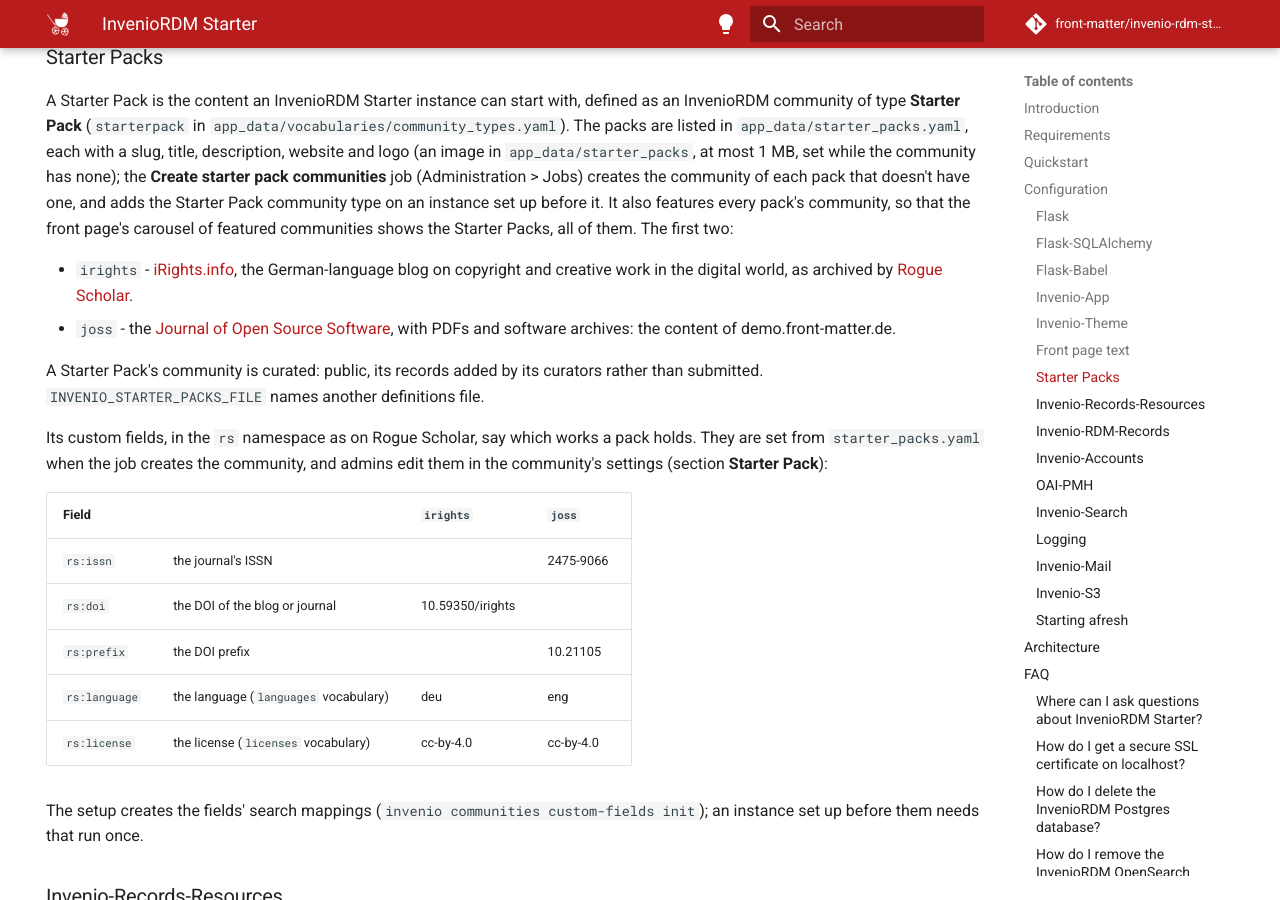
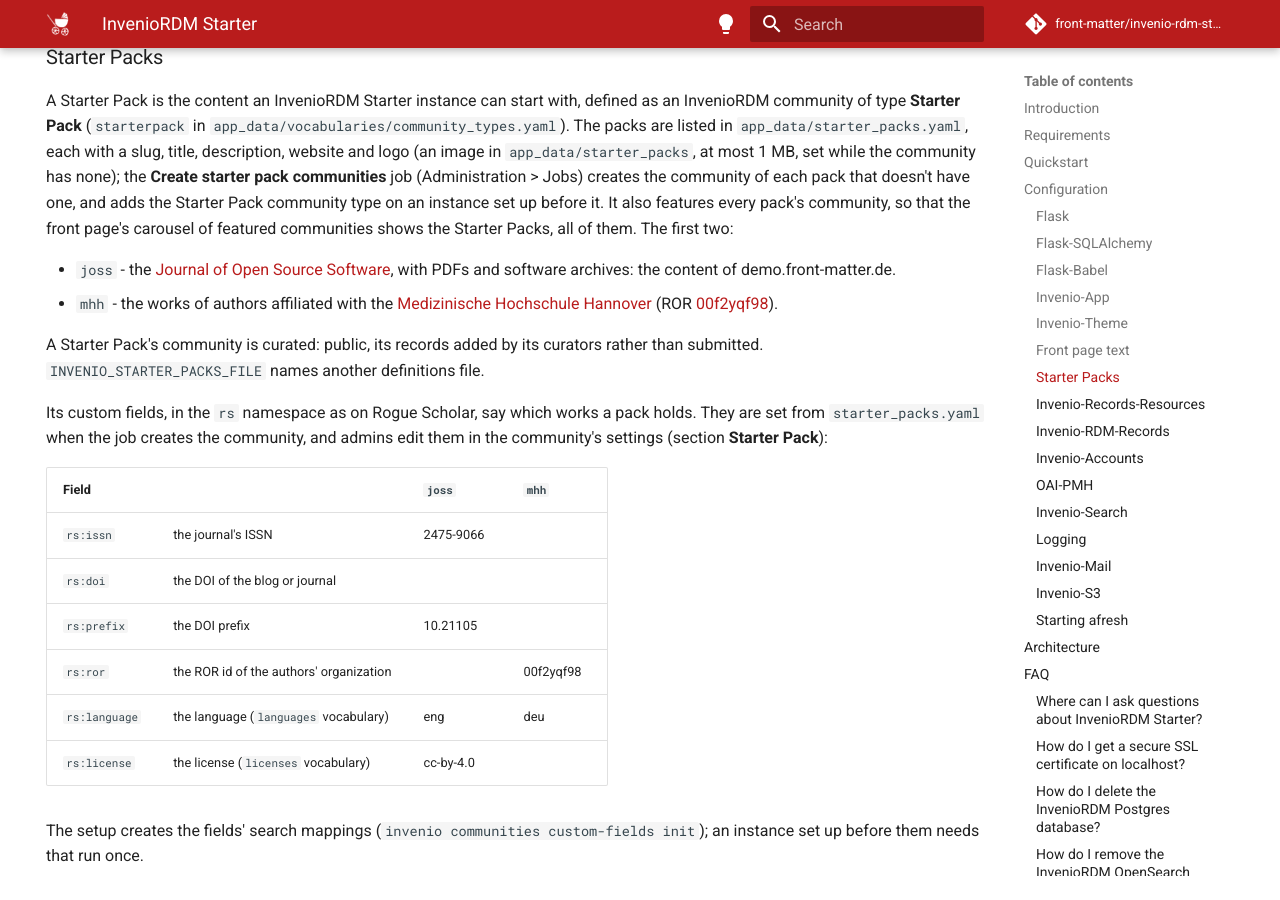
Before and after one commit to front-matter/invenio-rdm-starter, an MkDocs documentation site: the page built from docs/index.md, in a window 1280 px wide and 900 px high, scrolled down 3993 px. Built offline with MkDocs 1.6.1 and Material for MkDocs 9.7.7, drawn with Linux system fonts in a browser that asks for light colours; comment, search, counter and statistics services are not loaded.

Commit message:
feat: MHH starter pack in place of iRights, by a new rs:ror field
The works of authors affiliated with the Medizinische Hochschule
Hannover, selected by the organization's ROR id in a new rs:ror
community field. Logo: the square 512x512 icon of mhh.de.

```diff
--- a/docs/index.md
+++ b/docs/index.md
@@ -104,20 +104,21 @@ The front page's carousel shows the featured communities, the Starter Packs, und
 
 A Starter Pack is the content an InvenioRDM Starter instance can start with, defined as an InvenioRDM community of type **Starter Pack** (`starterpack` in `app_data/vocabularies/community_types.yaml`). The packs are listed in `app_data/starter_packs.yaml`, each with a slug, title, description, website and logo (an image in `app_data/starter_packs`, at most 1 MB, set while the community has none); the **Create starter pack communities** job (Administration > Jobs) creates the community of each pack that doesn't have one, and adds the Starter Pack community type on an instance set up before it. It also features every pack's community, so that the front page's carousel of featured communities shows the Starter Packs, all of them. The first two:
 
-* `irights` - [iRights.info](https://irights.info), the German-language blog on copyright and creative work in the digital world, as archived by [Rogue Scholar](https://rogue-scholar.org).
 * `joss` - the [Journal of Open Source Software](https://joss.theoj.org), with PDFs and software archives: the content of demo.front-matter.de.
+* `mhh` - the works of authors affiliated with the [Medizinische Hochschule Hannover](https://www.mhh.de) (ROR [00f2yqf98](https://ror.org/00f2yqf98)).
 
 A Starter Pack's community is curated: public, its records added by its curators rather than submitted. `INVENIO_STARTER_PACKS_FILE` names another definitions file.
 
 Its custom fields, in the `rs` namespace as on Rogue Scholar, say which works a pack holds. They are set from `starter_packs.yaml` when the job creates the community, and admins edit them in the community's settings (section **Starter Pack**):
 
-| Field | | `irights` | `joss` |
+| Field | | `joss` | `mhh` |
 | --- | --- | --- | --- |
-| `rs:issn` | the journal's ISSN | | 2475-9066 |
-| `rs:doi` | the DOI of the blog or journal | 10.59350/irights | |
-| `rs:prefix` | the DOI prefix | | 10.21105 |
-| `rs:language` | the language (`languages` vocabulary) | deu | eng |
-| `rs:license` | the license (`licenses` vocabulary) | cc-by-4.0 | cc-by-4.0 |
+| `rs:issn` | the journal's ISSN | 2475-9066 | |
+| `rs:doi` | the DOI of the blog or journal | | |
+| `rs:prefix` | the DOI prefix | 10.21105 | |
+| `rs:ror` | the ROR id of the authors' organization | | 00f2yqf98 |
+| `rs:language` | the language (`languages` vocabulary) | eng | deu |
+| `rs:license` | the license (`licenses` vocabulary) | cc-by-4.0 | |
 
 The setup creates the fields' search mappings (`invenio communities custom-fields init`); an instance set up before them needs that run once.
 
```
Also changed, not shown: site/invenio_rdm_starter/custom_fields.py, 3 other files.
